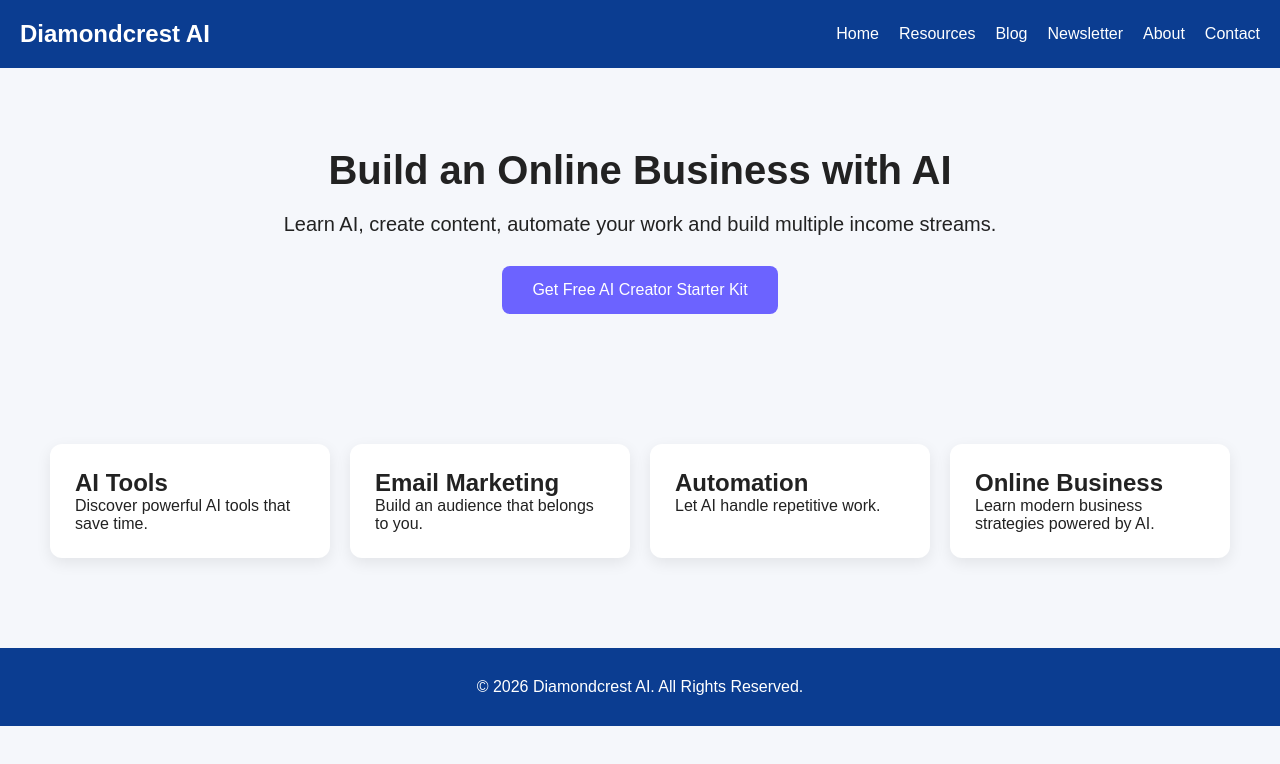
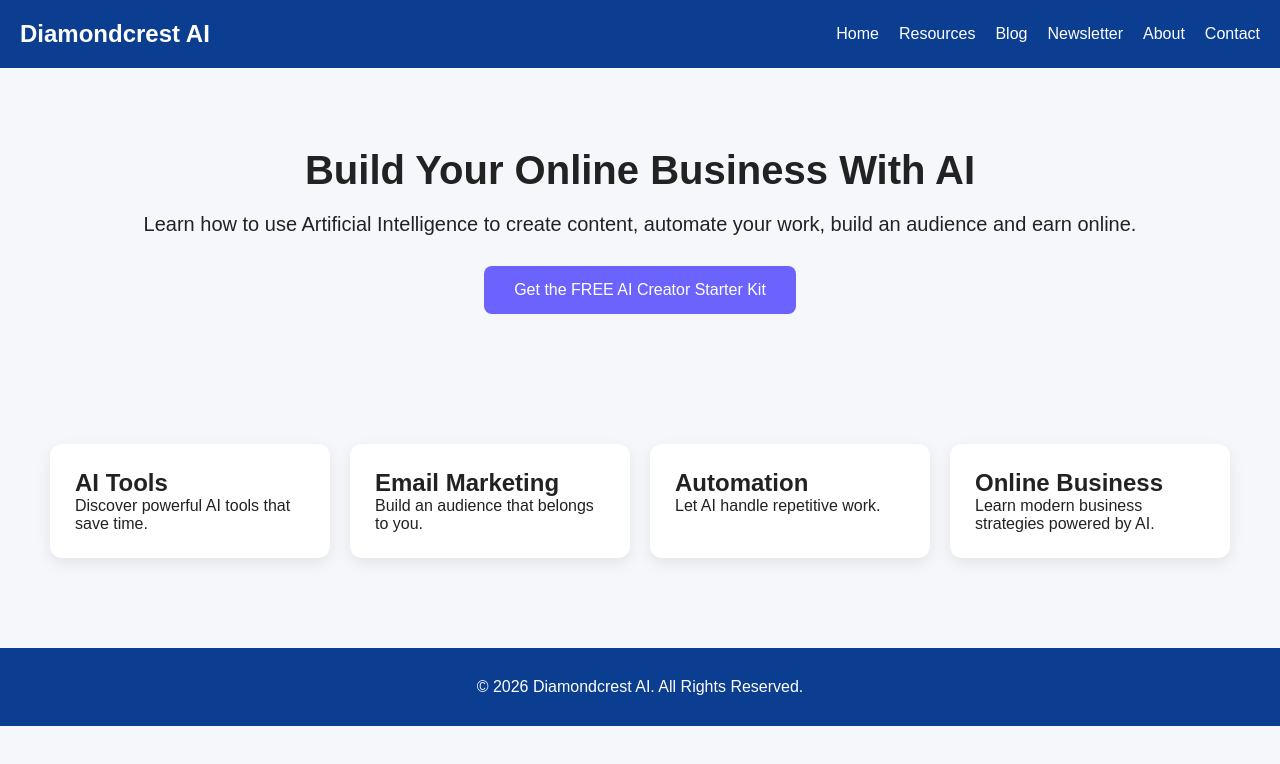
Before and after one commit to diamondcrest09-lab/diamondcrest-ai, a plain HTML site: page index.html in a window 1280 px wide. Drawn offline with Linux system fonts and the light colour scheme.

Commit message:
Update index.html

```diff
--- a/index.html
+++ b/index.html
@@ -27,15 +27,20 @@
 
 <section class="hero">
 
-<h1>Build an Online Business with AI</h1>
+    <div class="hero-content">
 
-<p>
-Learn AI, create content, automate your work and build multiple income streams.
-</p>
+        <h1>Build Your Online Business With AI</h1>
 
-<a href="#" class="button">
-Get Free AI Creator Starter Kit
-</a>
+        <p>
+            Learn how to use Artificial Intelligence to create content,
+            automate your work, build an audience and earn online.
+        </p>
+
+        <a href="#newsletter" class="button">
+            Get the FREE AI Creator Starter Kit
+        </a>
+
+    </div>
 
 </section>
 
```
